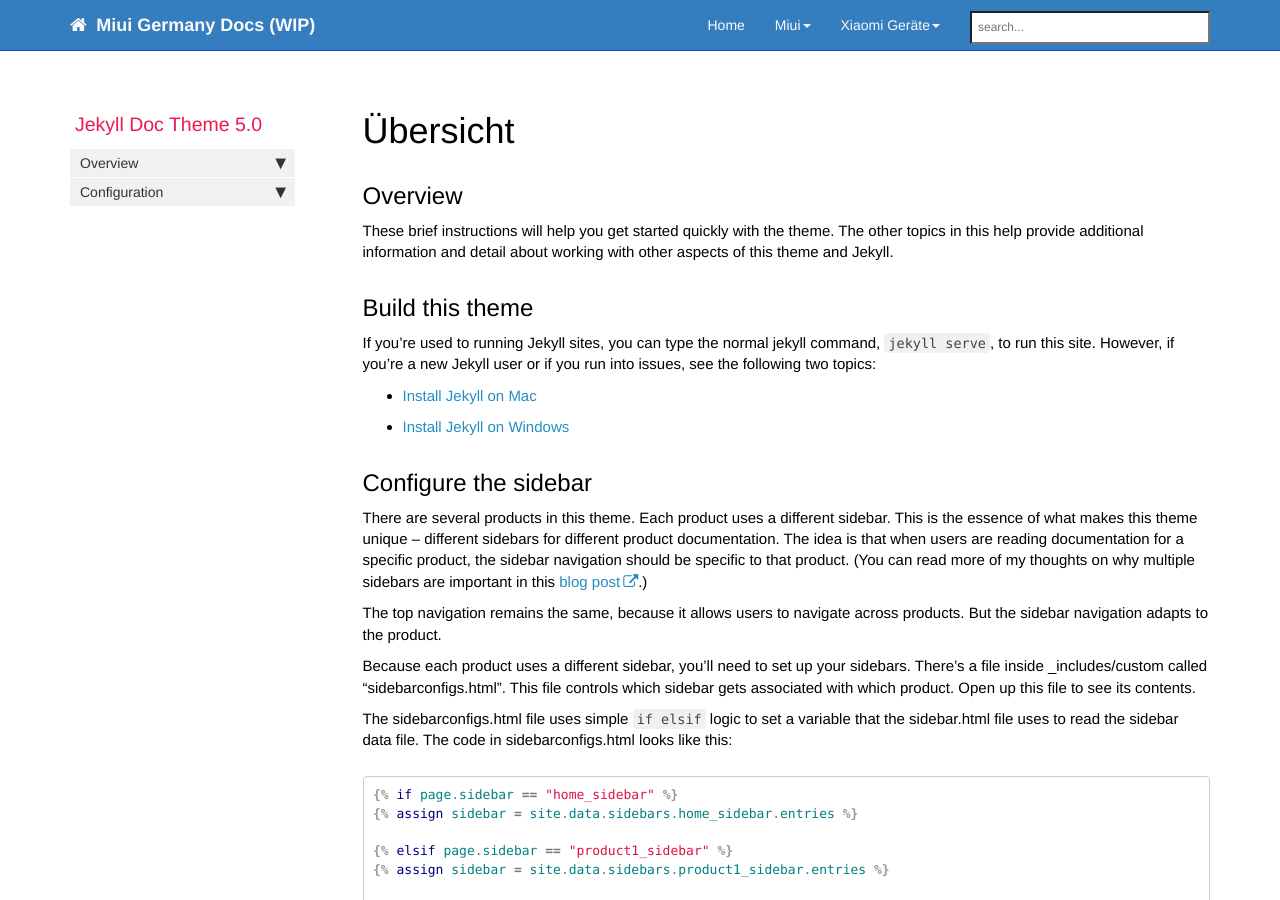
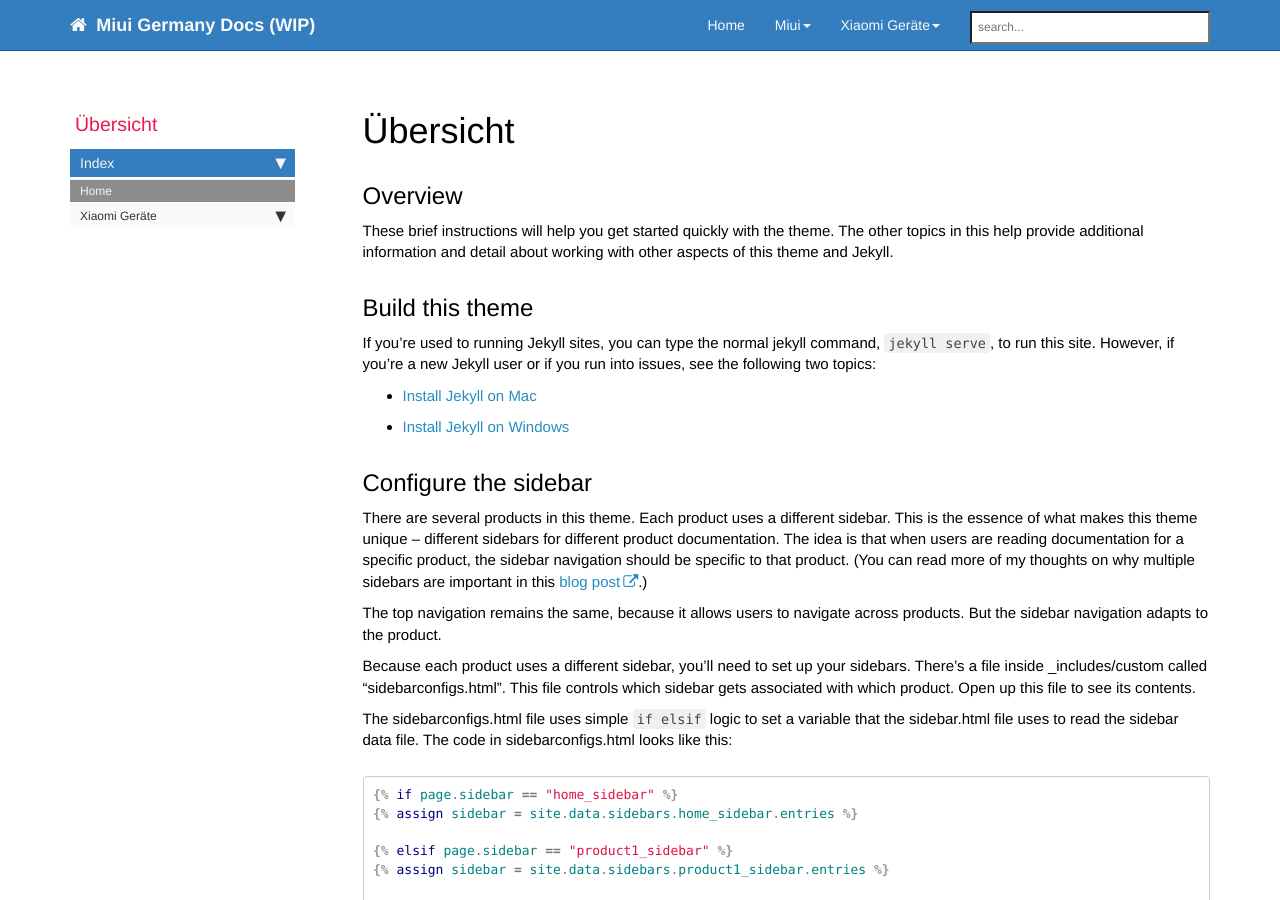
Before and after one commit to miui-russia/docs-miui8, a Jekyll site: the page built from index.md, in a window 1280 px wide and 900 px high. Built offline with Jekyll 4.4.1, drawn with Linux system fonts in a browser that asks for light colours; nearby versions of some CDN libraries; comment, search, counter and statistics services are not loaded.

Commit message:
Prepare docs base

```diff
--- a/_data/sidebars/home_sidebar.yml
+++ b/_data/sidebars/home_sidebar.yml
@@ -2,29 +2,25 @@
 
 entries:
 - title: sidebar
-  product: Jekyll Doc Theme
-  version: 5.0
+  product: Übersicht
   folders:
-  - title: Overview
+  - title: Index
     output: web, pdf
     folderitems:
-    - title: Some page
-      url: /some-doc-page/
-      output: web, pdf
-    - title: Another page
-      url: /another-doc-page/
-      output: web, pdf
-
-  - title: Configuration
-    output: web
-    folderitems:
-    - title: How to configure the system
-      url: /configure-system/
+    - title: Home
+      url: /
       output: web, pdf
       subfolders:
-      - title: Config process
+      - title: Miui
         output: web, pdf
         subfolderitems:
-        - title: Creating the config file
-          url: /config-file-how-to/
+        - title: Miui 8
+          url: /miui8/
           output: web, pdf
+      subfolders:
+      - title: Xiaomi Geräte
+        output: web, pdf
+        subfolderitems:
+        - title: Mi1
+          url: /mi1/
+          output: web, pdf
```
Also changed, not shown: index.md (line endings or trailing spaces).
